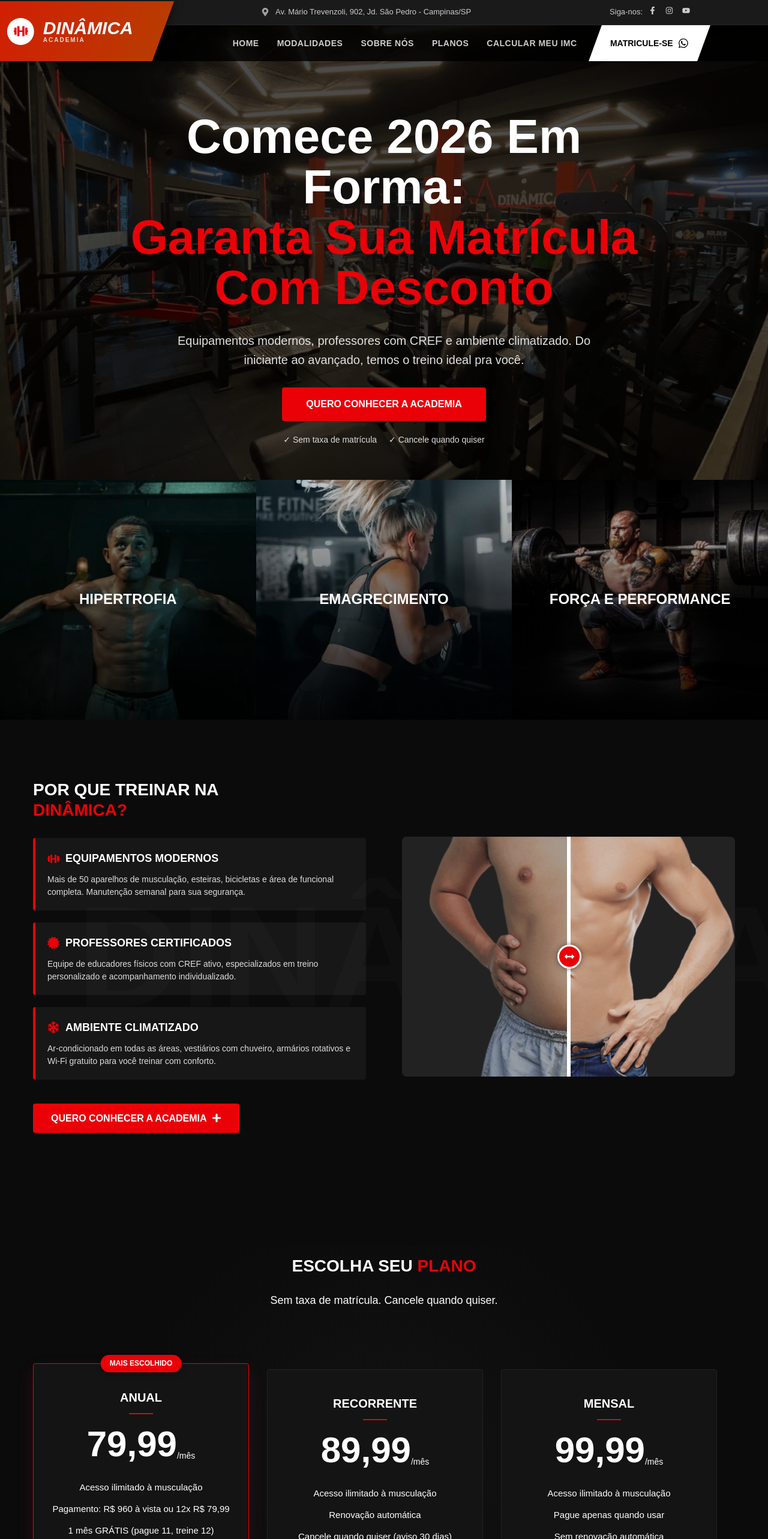
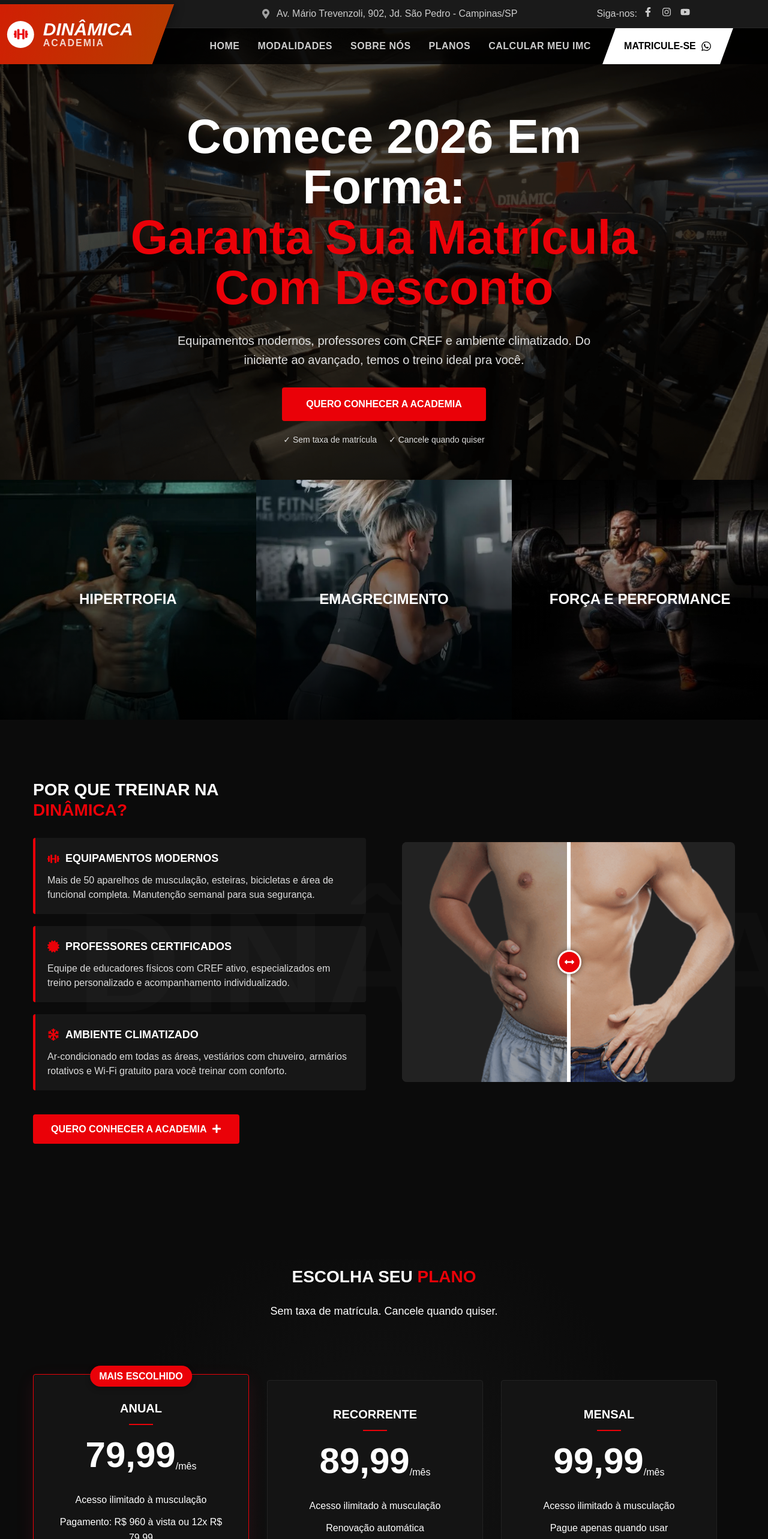
Before and after one commit to takoa-gym-prospects1/12-prospect-academia-dinamica2-campinas-sp, a React (Vite) app: page / in a window 1280 px wide. Shown: the top 2566 px of the page at 60% size. Built offline with nearby package versions, Linux system fonts and the light colour scheme.

Commit message:
Fix: Update footer hours font-size to 16px

```diff
--- a/src/components/common/Footer.styles.ts
+++ b/src/components/common/Footer.styles.ts
@@ -3,7 +3,7 @@ import styled from 'styled-components';
 export const Section = styled.footer`
     background-color: #050505;
     color: #a0a0a0;
-    font-size: 14px;
+    font-size: 16px;
 `;
 
 export const FooterTop = styled.div`
--- a/src/components/common/Footer.tsx
+++ b/src/components/common/Footer.tsx
@@ -80,7 +80,7 @@ const Footer: React.FC = () => {
                                 <ContactInfo>
                                     {hours.map((h: string, i: number) => (
                                         <li key={i} style={{ marginBottom: '5px' }}>
-                                            <p style={{ fontSize: '13px', color: '#888' }}>{h}</p>
+                                            <p style={{ fontSize: '16px', color: '#888' }}>{h}</p>
                                         </li>
                                     ))}
                                 </ContactInfo>
--- a/src/components/common/Navbar.styles.ts
+++ b/src/components/common/Navbar.styles.ts
@@ -46,12 +46,12 @@ export const TopBarWrapper = styled.div`
 
 export const TopBar = styled.div`
     padding: 10px 0;
-    font-size: 13px;
+    font-size: 16px;
     color: #ccc;
     @media (max-width: 991px) {
         padding: 5px 0;
         /* ALTERE AQUI: Tamanho da fonte do endereço no mobile */
-        font-size: 12px;
+        font-size: 14px;
         white-space: nowrap;
     }
 `;
@@ -86,7 +86,7 @@ export const ContactInfo = styled.div`
     }
 
     svg {
-        font-size: 14px;
+        font-size: 16px;
         color: var(--text-muted);
     }
 
@@ -286,7 +286,7 @@ export const IconWrapper = styled.a`
 `;
 
 export const LogoSubtitle = styled.span`
-    font-size: 10px;
+    font-size: 16px;
     letter-spacing: 2px;
     font-weight: 600;
     opacity: 0.8;
@@ -327,7 +327,7 @@ export const NavLink = styled.a`
     color: #fff;
     font-weight: 700;
     text-transform: uppercase;
-    font-size: 14px;
+    font-size: 16px;
     position: relative;
     letter-spacing: 0.5px;
     opacity: 0.8;
@@ -366,7 +366,7 @@ export const SkewBtnWrapper = styled.div<{ $white?: boolean }>`
         color: #000;
         font-weight: 800;
         text-transform: uppercase;
-        font-size: 14px;
+        font-size: 16px;
         display: flex;
         align-items: center;
         gap: 8px;
--- a/src/components/home/BMI.tsx
+++ b/src/components/home/BMI.tsx
@@ -140,6 +140,7 @@ const Input = styled.input`
     border: 1px solid #333;
     color: #fff;
     border-radius: 4px;
+    font-size: 16px; /* Previne zoom no iOS */
 
     &:focus {
         border-color: var(--primary-color);
--- a/src/components/home/Health.tsx
+++ b/src/components/home/Health.tsx
@@ -91,7 +91,7 @@ const BenefitCard = styled.div`
     }
 
     p {
-        font-size: 14px;
+        font-size: 16px;
         margin-bottom: 0;
         color: #ddd;
         line-height: 1.5;
--- a/src/components/home/Pricing.tsx
+++ b/src/components/home/Pricing.tsx
@@ -182,7 +182,7 @@ const Price = styled.div`
     }
 
     sub {
-        font-size: 14px;
+        font-size: 16px;
         color: #fff; /* Sub branco também */
         position: relative;
         bottom: 0;
@@ -194,7 +194,7 @@ const Features = styled.ul`
     flex-grow: 1;
 
     li {
-        font-size: 15px;
+        font-size: 16px;
         color: #fff; /* Texto branco */
         margin-bottom: 12px;
         list-style: none;
@@ -209,7 +209,7 @@ const Badge = styled.div`
     background: var(--primary-color);
     color: #fff;
     padding: 5px 15px;
-    font-size: 12px;
+    font-size: 16px;
     font-weight: 800;
     text-transform: uppercase;
     border-radius: 20px;
@@ -219,7 +219,7 @@ const Badge = styled.div`
 
 const DiscountText = styled.p`
     color: #4cd137;
-    font-size: 14px;
+    font-size: 16px;
     font-weight: 600;
     margin: -20px 0 20px;
     text-transform: uppercase;
--- a/src/components/home/Schedule.tsx
+++ b/src/components/home/Schedule.tsx
@@ -76,7 +76,7 @@ const Table = styled.table`
         color: #fff;
         font-weight: 700;
         text-transform: uppercase;
-        font-size: 14px;
+        font-size: 16px;
         padding: 20px;
     }
 
@@ -99,7 +99,7 @@ const ClassInfo = styled.div<{ $borderColor: string }>`
     }
 
     h3 {
-        font-size: 12px;
+        font-size: 16px;
         color: #aaa;
         margin-bottom: 5px;
         text-transform: uppercase;
@@ -113,13 +113,13 @@ const ClassInfo = styled.div<{ $borderColor: string }>`
     }
 
     p {
-        font-size: 12px;
+        font-size: 16px;
         color: #888;
         margin-bottom: 5px;
     }
 
     span {
-        font-size: 12px;
+        font-size: 16px;
         color: var(--primary-color);
         font-weight: 600;
     }
--- a/src/components/home/Services.tsx
+++ b/src/components/home/Services.tsx
@@ -76,7 +76,7 @@ const ServiceContent = styled.div`
 
     p {
         color: #ddd;
-        font-size: 14px;
+        font-size: 16px;
         margin-bottom: 20px;
         opacity: 0; /* Escondido inicialmente */
         transform: translateY(20px);
--- a/src/components/home/Testimonial.tsx
+++ b/src/components/home/Testimonial.tsx
@@ -77,7 +77,7 @@ const ProfileInfo = styled.div`
     }
 
     p {
-        font-size: 14px;
+        font-size: 16px;
         color: var(--primary-color);
         margin: 0;
     }
```
